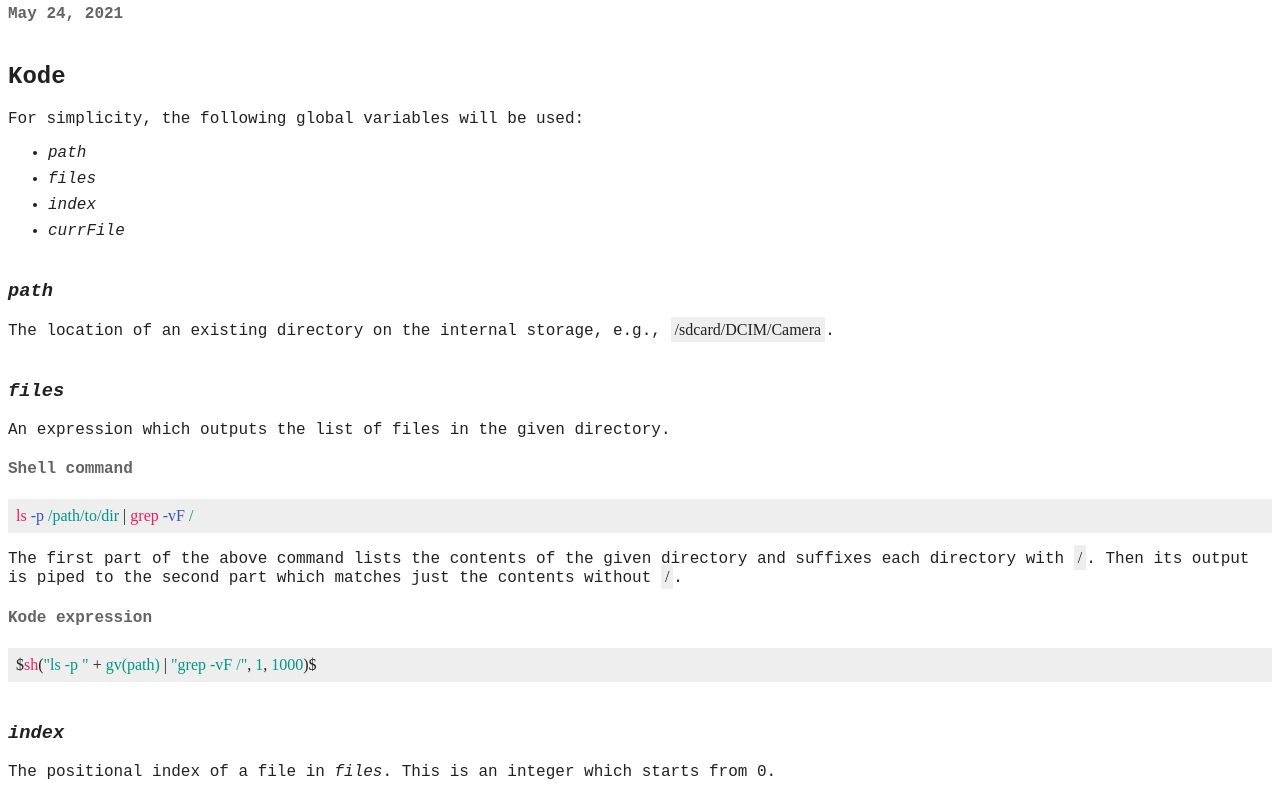
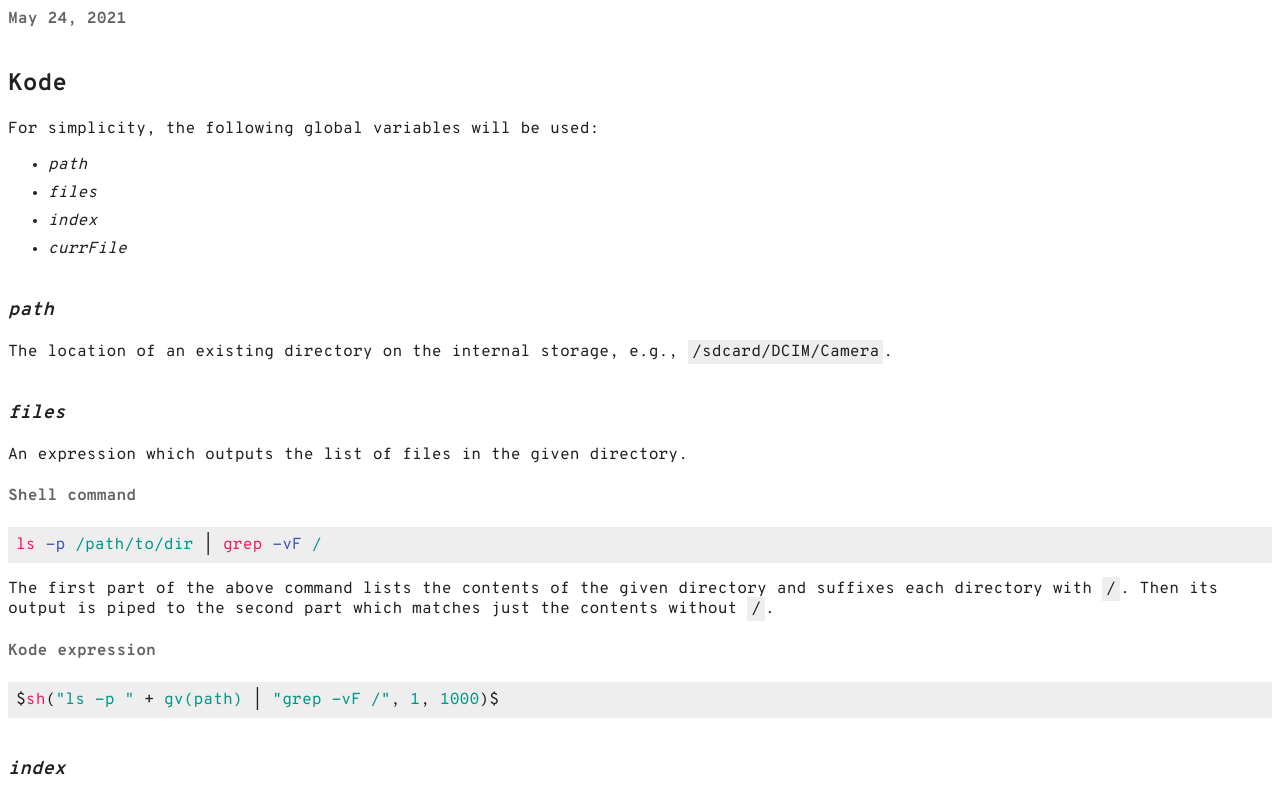
Before and after one commit to kustomkoding/guides, a plain HTML site: page image-gallery/index.html in a window 1280 px wide. Shown: the part 93-888 px from the top of the page. Drawn offline with Linux system fonts and the light colour scheme; the site is published under a folder, as on GitHub Pages, so addresses that start at the root find nothing.

Commit message:
Update fonts.css

```diff
--- a/css/fonts.css
+++ b/css/fonts.css
@@ -3,7 +3,7 @@
   font-style: normal;
   font-weight: 300;
   font-display: swap;
-  src: url("/fonts/OverpassMono-Light.ttf") format("truetype");
+  src: url("../fonts/OverpassMono-Light.ttf") format("truetype");
 }
 
 @font-face {
@@ -11,7 +11,7 @@
   font-style: normal;
   font-weight: 400;
   font-display: swap;
-  src: url("/fonts/OverpassMono-Regular.ttf") format("truetype");
+  src: url("../fonts/OverpassMono-Regular.ttf") format("truetype");
 }
 
 @font-face {
@@ -19,7 +19,7 @@
   font-style: normal;
   font-weight: 600;
   font-display: swap;
-  src: url("/fonts/OverpassMono-SemiBold.ttf") format("truetype");
+  src: url("../fonts/OverpassMono-SemiBold.ttf") format("truetype");
 }
 
 @font-face {
@@ -27,5 +27,5 @@
   font-style: normal;
   font-weight: 700;
   font-display: swap;
-  src: url("/fonts/OverpassMono-Bold.ttf") format("truetype");
+  src: url("../fonts/OverpassMono-Bold.ttf") format("truetype");
 }
```
